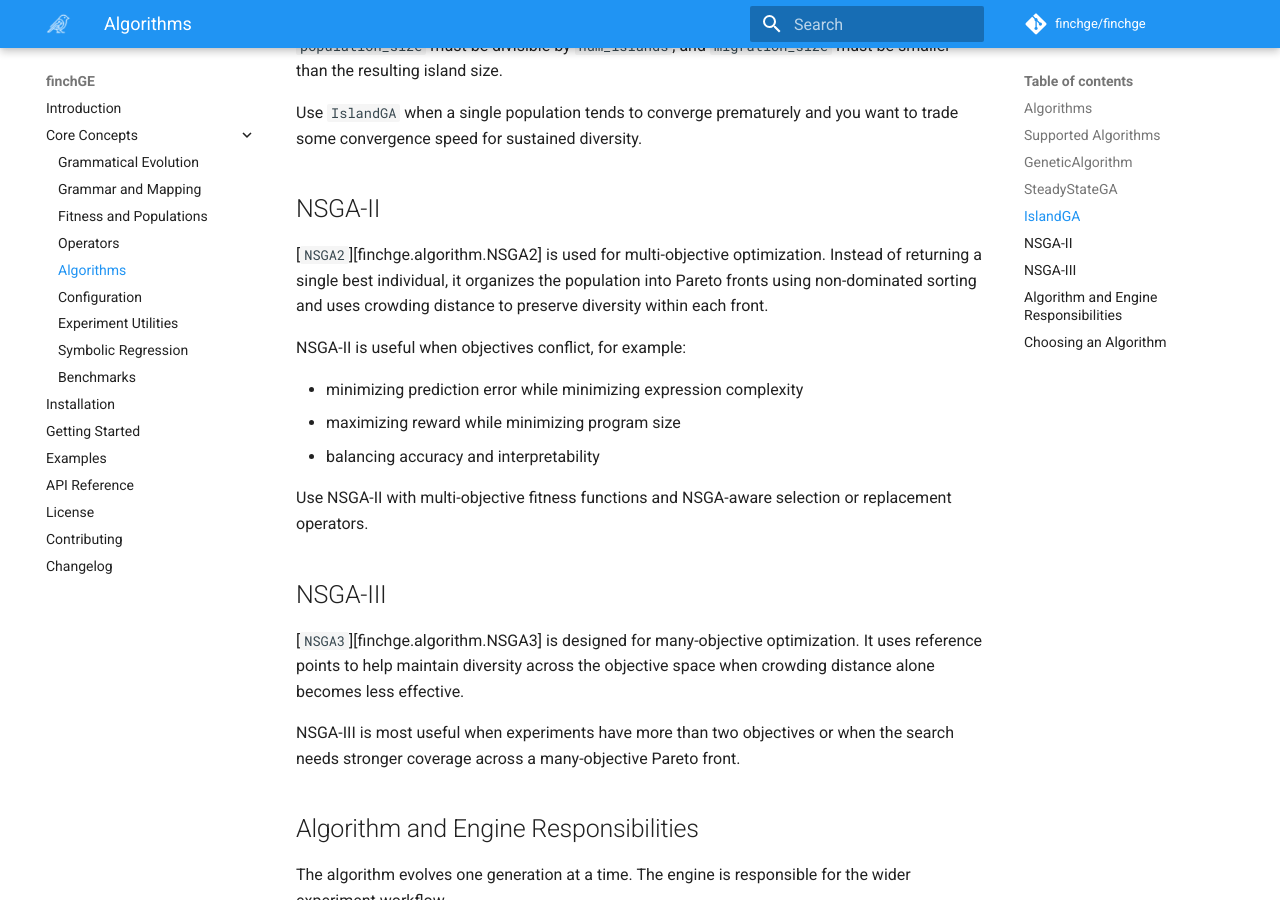
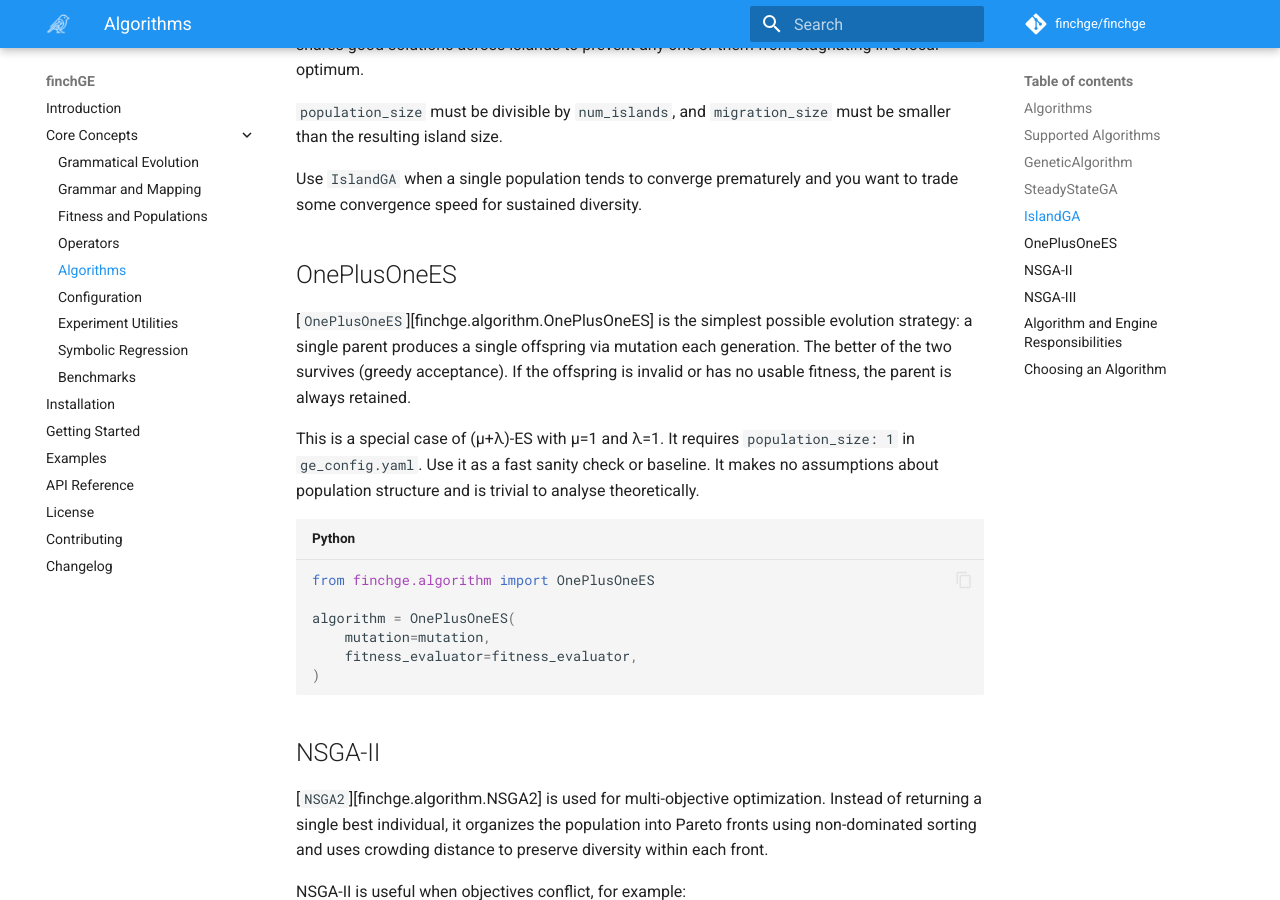
Before and after one commit to darshanz/finchge, an MkDocs documentation site: the page built from docs/algorithms.md, in a window 1280 px wide and 900 px high, scrolled down 2089 px. Built offline with MkDocs 1.6.1 and Material for MkDocs 9.7.7, drawn with Linux system fonts in a browser that asks for light colours; comment, search, counter and statistics services are not loaded; some of the changed text lies outside the part shown.

Commit message:
docs: documentation for oneplusone strategy

````diff
--- a/docs/algorithms.md
+++ b/docs/algorithms.md
@@ -11,6 +11,7 @@ In FinchGE, algorithms are lower-level evolutionary components. A full Grammatic
 | [`GeneticAlgorithm`][finchge.algorithm.GeneticAlgorithm] | Single-objective | Standard grammatical evolution with one scalar fitness objective. |
 | [`SteadyStateGA`][finchge.algorithm.SteadyStateGA] | Single-objective | Genitor-style steady-state replacement; offspring enter the population immediately. |
 | [`IslandGA`][finchge.algorithm.IslandGA] | Single-objective | Parallel sub-populations with periodic migration to preserve diversity. |
+| [`OnePlusOneES`][finchge.algorithm.OnePlusOneES] | Single-objective | Simplest evolution strategy: one parent produces one offspring; the better survives. |
 | [`NSGA2`][finchge.algorithm.NSGA2] | Multi-objective | Pareto-based optimization using non-dominated sorting and crowding distance. |
 | [`NSGA3`][finchge.algorithm.NSGA3] | Multi-objective | Many-objective optimization using reference points. |
 
@@ -70,6 +71,28 @@ Use `IslandGA` when a single population tends to converge prematurely and
 you want to trade some convergence speed for sustained diversity.
 
 
+## OnePlusOneES
+
+[`OnePlusOneES`][finchge.algorithm.OnePlusOneES] is the simplest possible evolution
+strategy: a single parent produces a single offspring via mutation each generation.
+The better of the two survives (greedy acceptance). If the offspring is invalid or
+has no usable fitness, the parent is always retained.
+
+This is a special case of (µ+λ)-ES with µ=1 and λ=1. It requires
+`population_size: 1` in `ge_config.yaml`. Use it as a fast sanity check or
+baseline. It makes no assumptions about population structure and is trivial
+to analyse theoretically.
+
+```python
+from finchge.algorithm import OnePlusOneES
+
+algorithm = OnePlusOneES(
+    mutation=mutation,
+    fitness_evaluator=fitness_evaluator,
+)
+```
+
+
 ## NSGA-II
 
 [`NSGA2`][finchge.algorithm.NSGA2] is used for multi-objective optimization. Instead of returning a single best individual, it organizes the population into Pareto fronts using non-dominated sorting and uses crowding distance to preserve diversity within each front.
````
